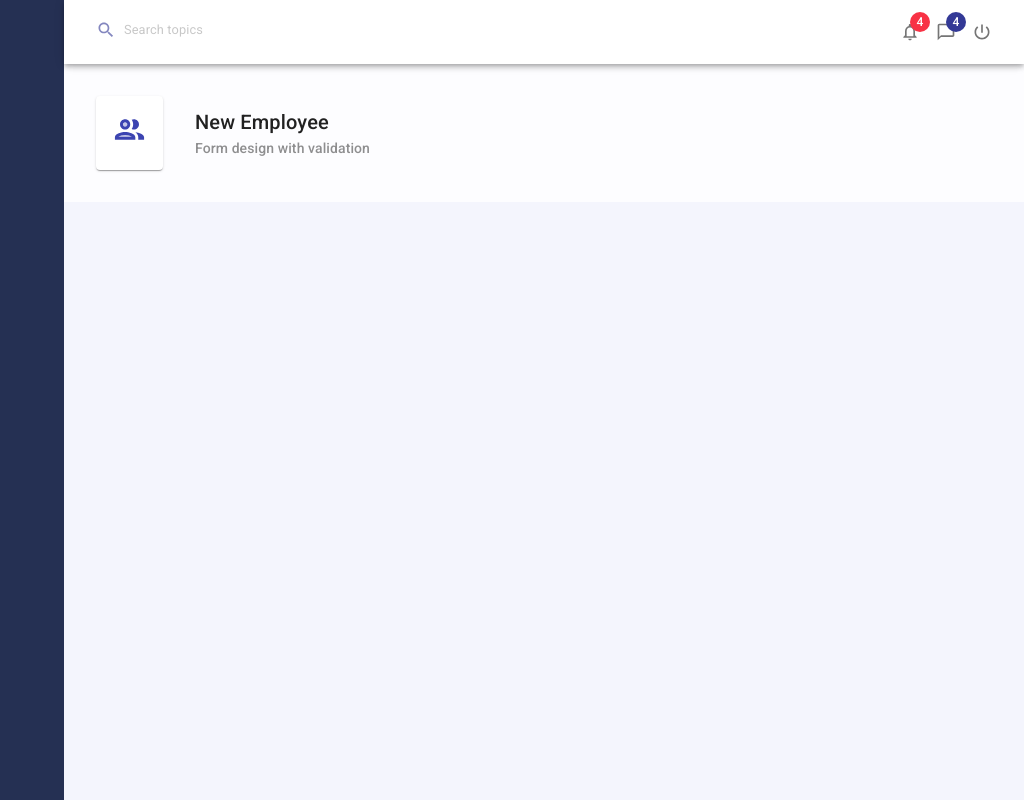
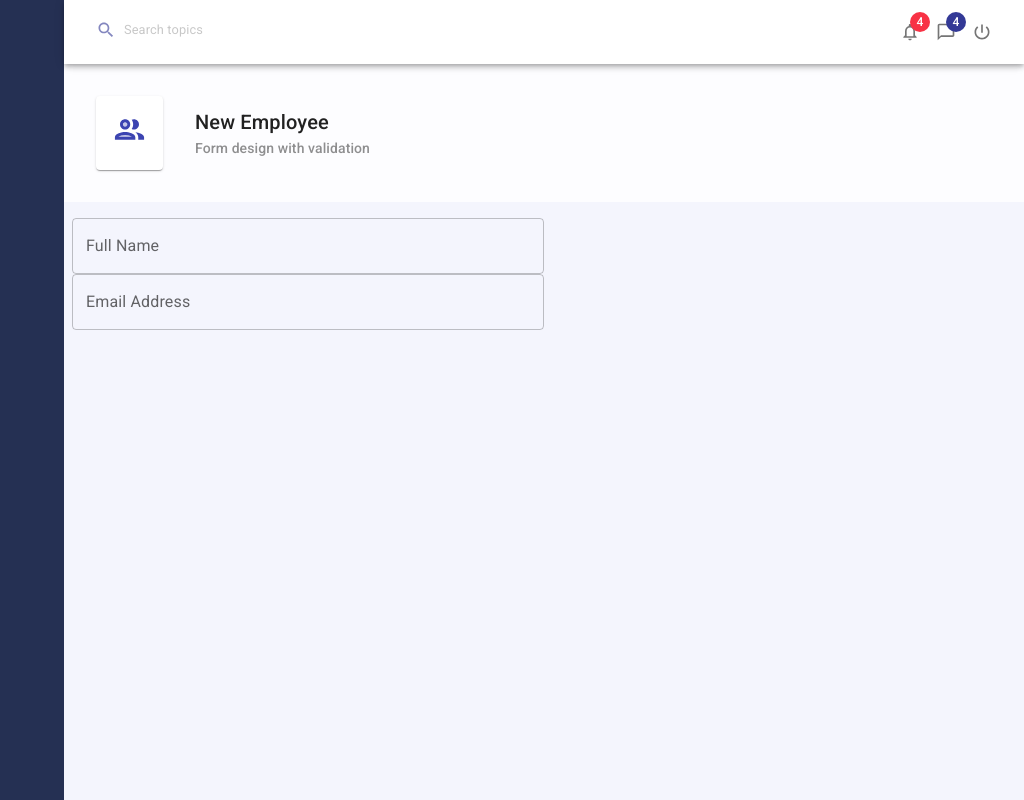
Before and after one commit to urbain32/complete-mui-system, a React (Create React App) app: page / in a window 1280 px wide. Shown: the whole page, without its empty margins (256-1280 px from the left). Built offline with nearby package versions, Linux system fonts and the light colour scheme.

Commit message:
adding a background using Paper

```diff
--- a/src/pages/employees/EmployeesForm.js
+++ b/src/pages/employees/EmployeesForm.js
@@ -1,5 +1,9 @@
-import { Grid } from "@mui/material";
+import { Grid, styled, TextField } from "@mui/material";
 import React, { useState } from "react";
+const MyForm = styled("form")(({ theme }) => ({
+  with: "80%",
+  margin: theme.spacing(1), //spacing(1)=8px
+}));
 const initialValues = {
   id: 0,
   fullName: "",
@@ -14,12 +18,25 @@ const initialValues = {
 const EmployeesForm = () => {
   const [values, setValues] = useState(initialValues);
   return (
-    <form>
+    <MyForm>
       <Grid container>
-        <Grid item xs={6}></Grid>
+        <Grid item xs={6}>
+          <TextField
+            fullWidth
+            variant="outlined"
+            label="Full Name"
+            value={values.fullName}
+          />
+          <TextField
+            fullWidth
+            variant="outlined"
+            label="Email Address"
+            value={values.email}
+          />
+        </Grid>
         <Grid item xs={6}></Grid>
       </Grid>
-    </form>
+    </MyForm>
   );
 };
 
```
